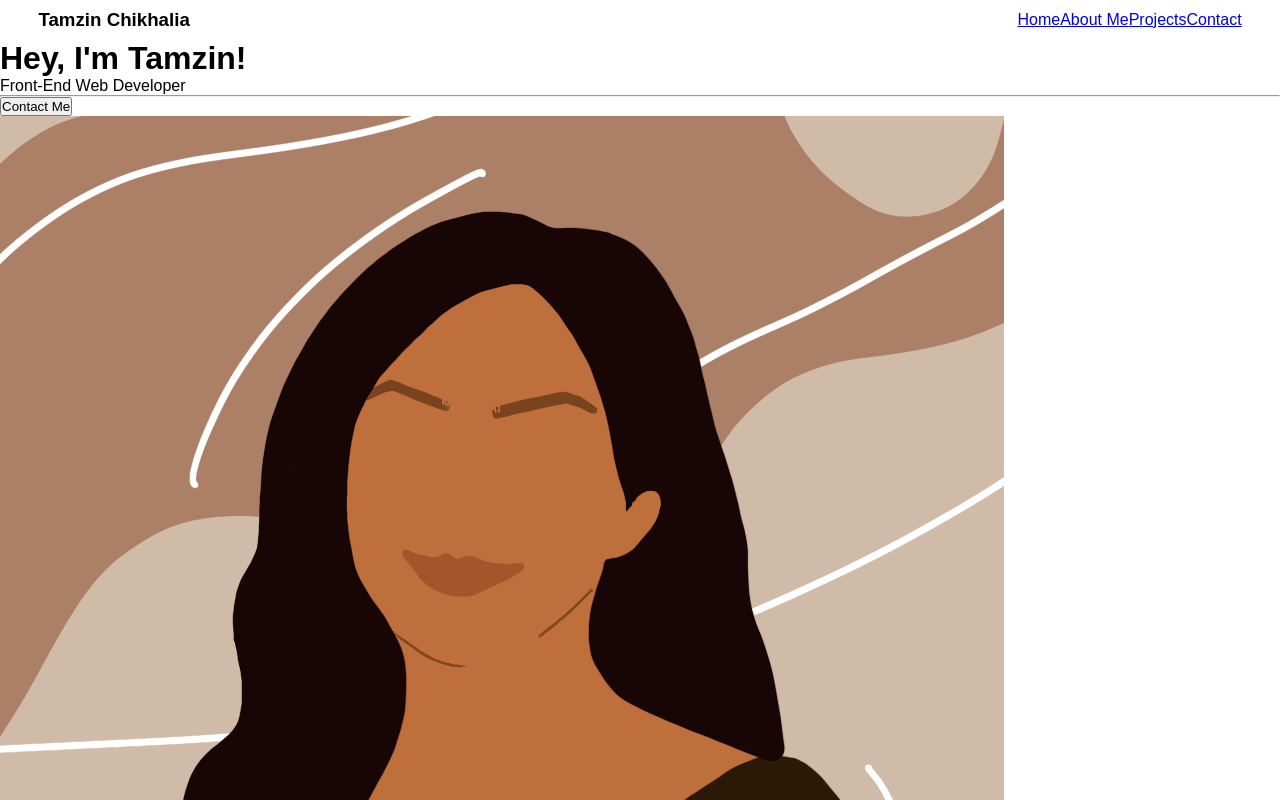
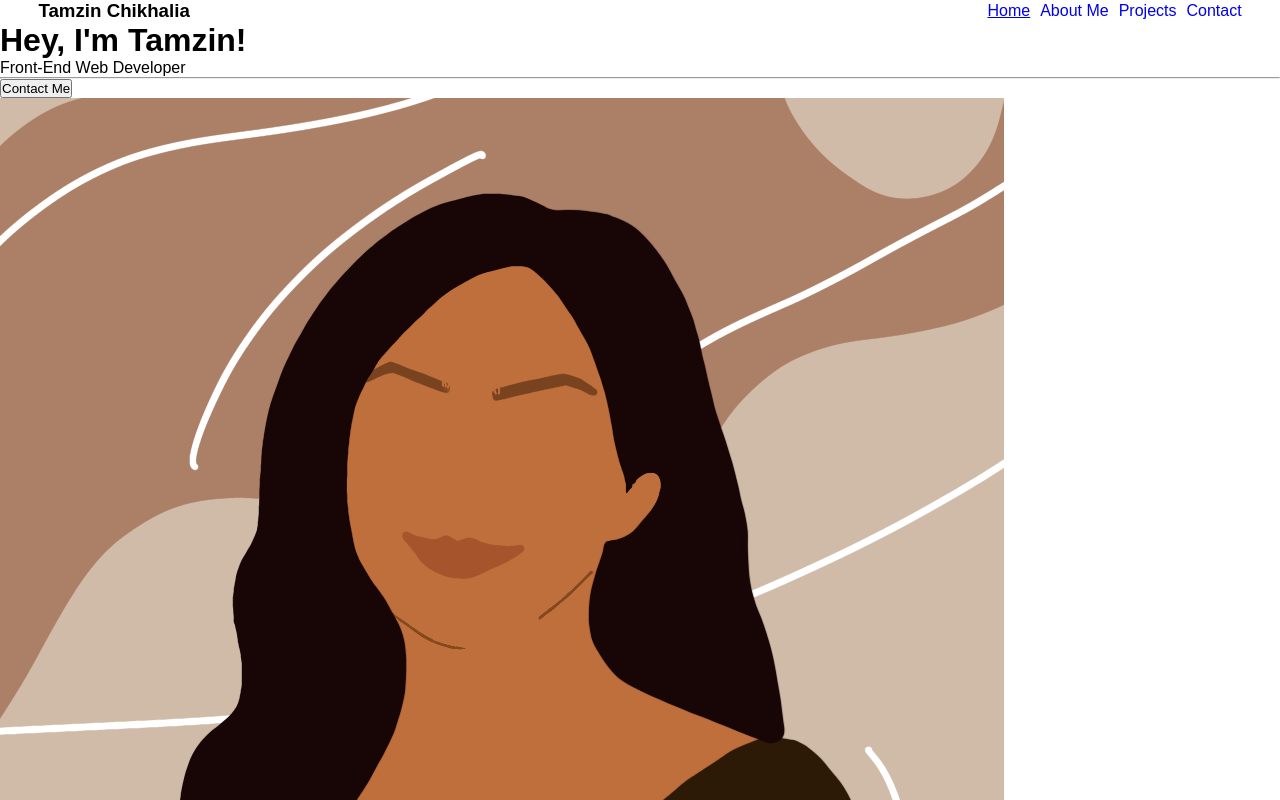
Before and after one commit to TamzinC/react-portfolio, a React (Create React App) app: page / in a window 1280 px wide. Shown: the top 800 px of the page. Built offline with nearby package versions, Linux system fonts and the light colour scheme.

Commit message:
moved styling for header into index.css file and removed header tag from Home component

```diff
--- a/src/components/Header.js
+++ b/src/components/Header.js
@@ -1,23 +1,10 @@
 import {NavLink} from 'react-router-dom';
 
 function Header(props) {
-
-    const styles = {
-        navBar: {
-            display: 'flex',
-            justifyContent: 'space-between',
-            alignItems: 'center',
-            padding: '9px 3%'
-        },
-        links: {
-            textDecoration: 'none'
-        }
-    }
-
     return (
-        <header style={styles.navBar}>
+        <header>
             <h3>{props.title}</h3>
-            <nav style={styles.links}>
+            <nav>
                 <NavLink to='/'>Home</NavLink>
                 <NavLink to='/gallery'>About Me</NavLink>
                 <NavLink to='/project'>Projects</NavLink>
--- a/src/index.css
+++ b/src/index.css
@@ -13,6 +13,30 @@ body {
   font-family: sans-serif;
 }
 
+/* CUSTOM */
+
+header {
+  display: flex;
+  justify-content: space-between;
+  align-items: center;
+  padding: 0 3%;
+  /* background-color: #07b6ae;
+  color: #fff; */
+}
+
+nav a {
+  /* color: #fff; */
+  text-decoration: none;
+}
+
+nav a:not(:last-child) {
+  margin-right: 10px;
+}
+
+nav a.active {
+  text-decoration: underline;
+}
+
 form {
   width: 380px;
   display: flex;
--- a/src/pages/Home.js
+++ b/src/pages/Home.js
@@ -3,7 +3,6 @@ import profilePic from '../images/profile-pic.PNG';
 function Home(props) {
 
     return (
-        <header>
         <div>
             <div>
                 <h1>Hey, I'm Tamzin!</h1>
@@ -15,7 +14,6 @@ function Home(props) {
                 <img src={profilePic} alt="profile"/>
             </div>
         </div>
-    </header>
     );
   }
 
```
